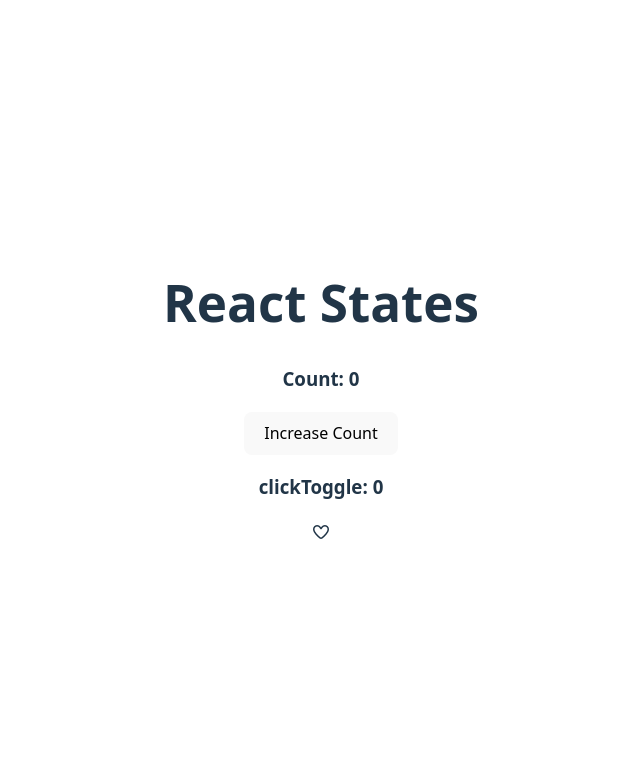
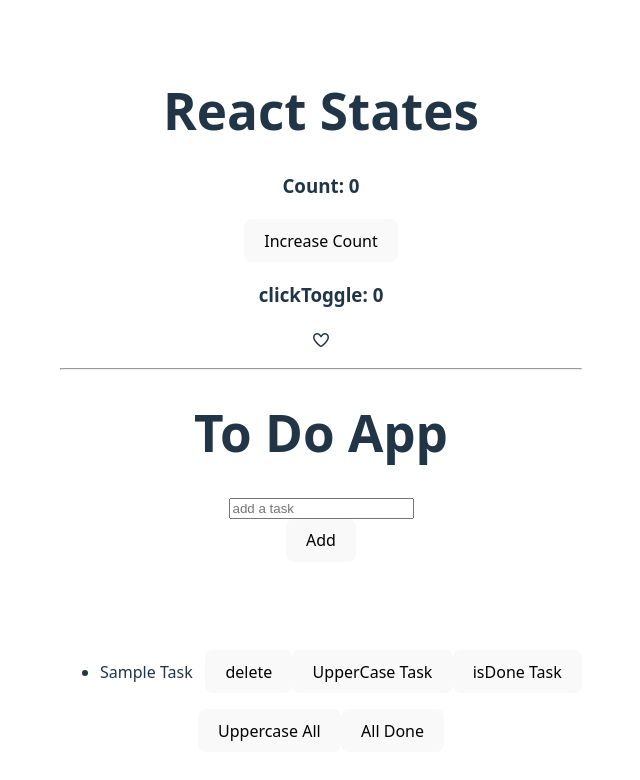
Before and after one commit to Aditya-Gujarkar/Learning-React, a React (Vite) app in the folder react-states/: page / in a window 1280 px wide. Shown: the top 780 px of the page, without its empty margins (319-959 px from the left). Built offline with nearby package versions, Linux system fonts and the light colour scheme.

Commit message:
added todo app

```diff
--- a/react-states/package.json
+++ b/react-states/package.json
@@ -11,7 +11,8 @@
   },
   "dependencies": {
     "react": "^19.2.0",
-    "react-dom": "^19.2.0"
+    "react-dom": "^19.2.0",
+    "uuid": "^13.0.0"
   },
   "devDependencies": {
     "@eslint/js": "^9.39.1",
--- a/react-states/src/App.jsx
+++ b/react-states/src/App.jsx
@@ -4,6 +4,7 @@ import viteLogo from '/vite.svg'
 import './App.css'
 import Counter from './Counter'
 import LikeButton from './LikeButton'
+import ToDoApp from './ToDoApp'
 
 function App() {
   // const [count, setCount] = useState(0)
@@ -33,6 +34,8 @@ function App() {
       <h1>React States</h1>
       <Counter />
       <LikeButton />
+      <hr />
+      <ToDoApp />
     </>
   )
 }
--- /dev/null
+++ b/react-states/src/ToDoApp.jsx
@@ -0,0 +1,112 @@
+import { useState } from "react";
+import { v4 as uuidv4 } from "uuid";
+
+export default function ToDoApp() {
+  // using unique id/key for list items & also objects in array
+  const [todos, setTodos] = useState([{ task: "Sample Task", id: uuidv4(),isDone:false }]);
+  const [newTodo, setNewTodo] = useState("");
+
+  let addNewTask = () => {
+    setTodos((prevTodos) => {
+      return [...prevTodos, { task: newTodo, id: uuidv4(),isDone:false}];
+    });
+    setNewTodo(""); // emptying input box after adding a task
+  };
+
+  let updateNewToDoValue = (event) => {
+    setNewTodo(event.target.value);
+  };
+
+  // deleting the task from the list
+  let deleteTodo = (id) => {
+    setTodos((prevTodo) => todos.filter((prevTodo) => prevTodo.id != id));
+    // console.log(prevTodo);
+  };
+
+  // uppercase all tasks in the list using map
+  let upperCaseAll = () => {
+    setTodos((prevTodos) =>
+      prevTodos.map((todo) => {
+        return {
+          ...todo,
+          task: todo.task.toUpperCase(),
+        };
+      }),
+    );
+    console.log("alll task are upper cased");
+  };
+
+  // to uppercase single task
+  let UpperCaseOne=(id)=>{
+             setTodos((prevTodos) =>
+      prevTodos.map((todo) => {
+    if(todo.id==id){
+        return {
+          ...todo,
+          task: todo.task.toUpperCase(),
+        };
+
+    }else{
+        return todo;
+    }}),
+  );
+    // console.log("ab");
+  }
+
+  // is done for all
+  let isDoneAll=()=>{
+    setTodos((prevTodo)=>
+    prevTodo.map((todo)=>{
+        return{
+            ...todo,isDone:!todo.isDone
+        }
+    })
+    )
+  }
+
+  // to toggle isDone for single task
+let isDoneOne=(id)=>{
+    setTodos((prevTodos)=>
+        prevTodos.map((todo)=>{
+            if(todo.id==id){
+            return {
+                ...todo,isDone:!todo.isDone
+            }
+        }else{
+            return todo;
+        }}))
+    console.log("this task is done");
+}
+
+  return (
+    <div>
+      <h1>To Do App</h1>
+      <input
+        placeholder="add a task"
+        type="text"
+        value={newTodo}
+        onChange={updateNewToDoValue}
+      />
+      <br />
+      <button onClick={addNewTask}>Add</button>
+      <br />
+      <br />
+      <br />
+      <br />
+      <ul>
+        {todos.map((todo) => (
+          <li key={todo.id}>
+            <span style={{textDecoration:todo.isDone?"line-through":"none"}}>{todo.task}</span>
+            &nbsp;&nbsp;&nbsp;
+            <button onClick={() => deleteTodo(todo.id)}>delete</button>
+                     <button onClick={() => UpperCaseOne(todo.id)}>UpperCase Task</button>
+                     <button onClick={() => isDoneOne(todo.id)}>isDone Task</button>
+          </li>
+        ))}
+      </ul>
+      <button onClick={upperCaseAll}>Uppercase All</button>
+      <button onClick={isDoneAll}> All Done</button>
+
+    </div>
+  );
+}
```
Also changed, not shown: 1 other file (tests, documents, lock files or other folders).
